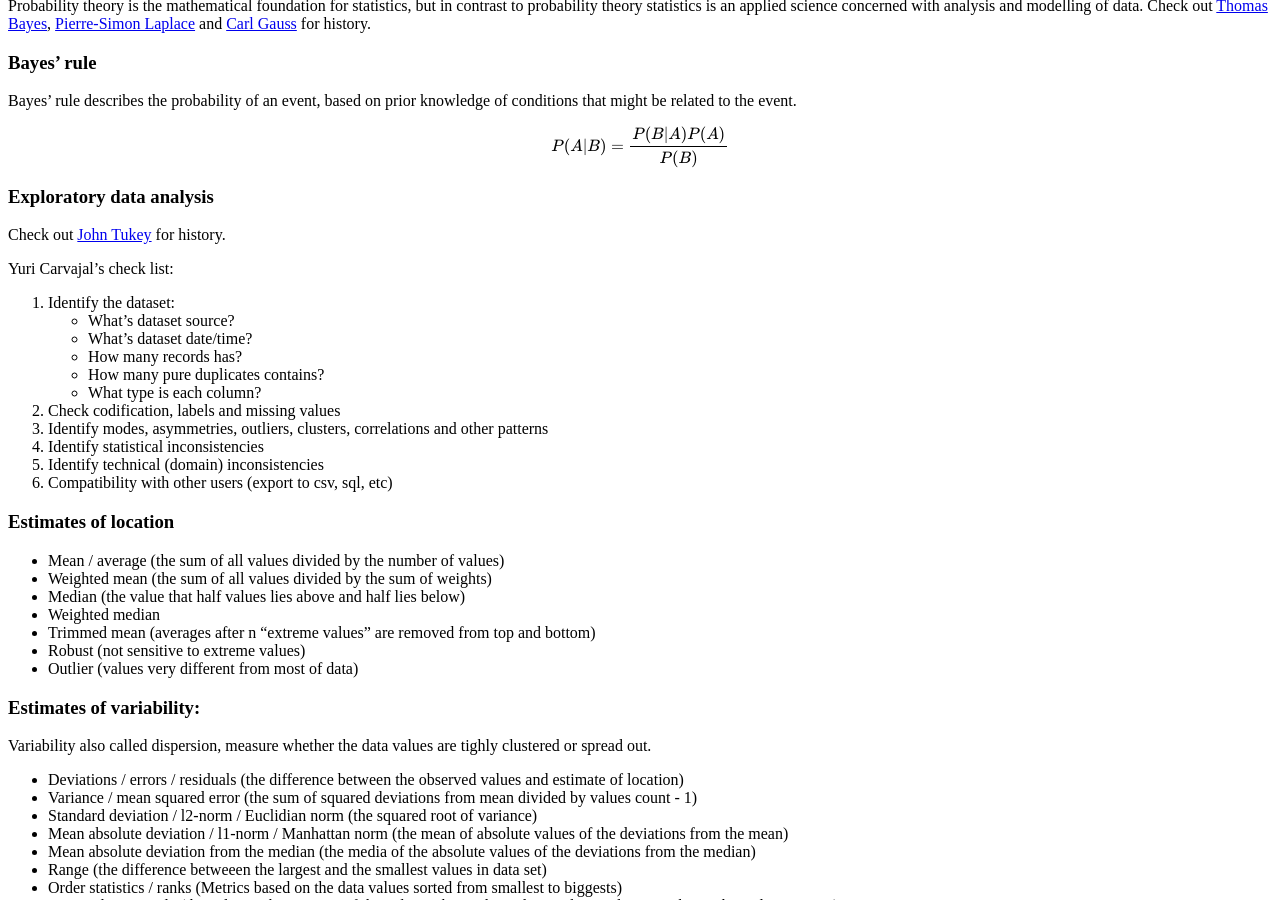
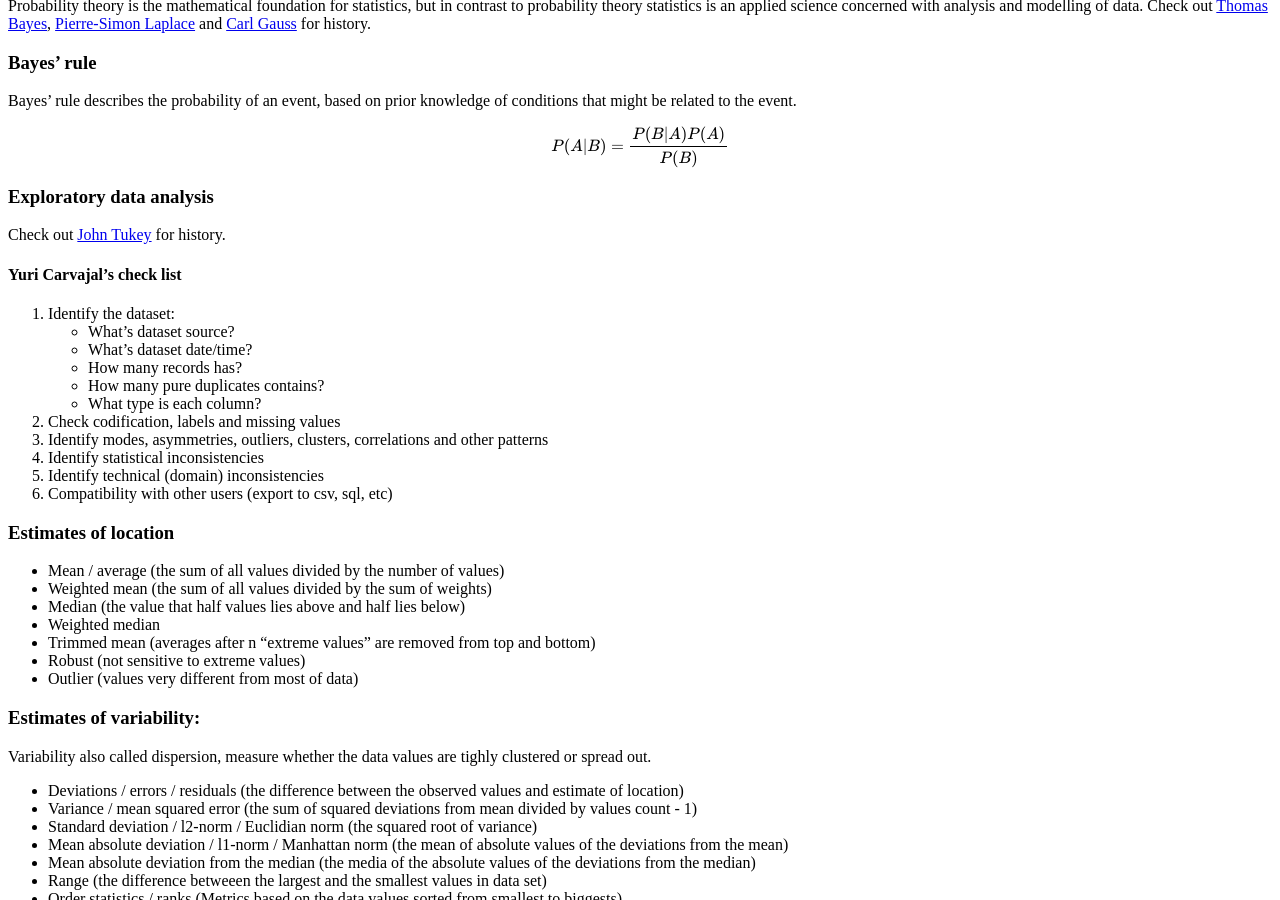
Before and after one commit to verasativa/data-science-cheat-book, a Jekyll site: the page built from classical-statistics.md, in a window 1280 px wide and 900 px high, scrolled down 509 px. Built offline with Jekyll 4.4.1, drawn with Linux system fonts in a browser that asks for light colours; our own code applies the rules of GitHub Pages for plain Markdown files; formulas are drawn with MathJax 3.

Commit message:
fix: meta + typos

```diff
--- a/classical-statistics.md
+++ b/classical-statistics.md
@@ -10,7 +10,7 @@ $$ P(A|B) = \frac{P(B|A) P(A)}{P(B)} $$
 ### Exploratory data analysis
 Check out [John Tukey](https://en.wikipedia.org/wiki/John_Tukey) for history.
 
-Yuri Carvajal's check list:
+#### Yuri Carvajal's check list
 
  1. Identify the dataset:
        - What's dataset source?
```
Also changed, not shown: machine-learning.md (+1 -0 lines), 2 other files.
